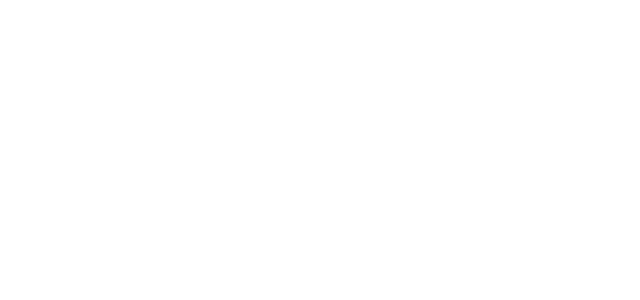
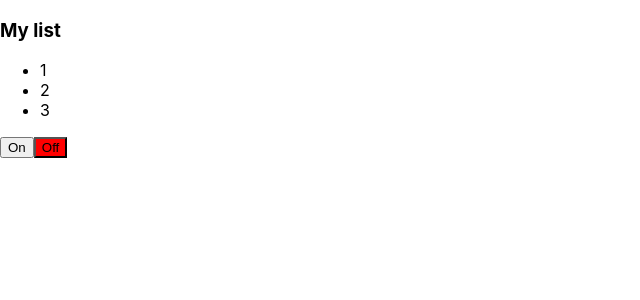
Before and after one commit to john1925brown/training__react, a React (Create React App) app: page / in a window 1280 px wide. Shown: the top 300 px of the page, without its empty margins (0-640 px from the left). Built offline with nearby package versions, Linux system fonts and the light colour scheme.

Commit message:
useState

```diff
--- a/src/App.tsx
+++ b/src/App.tsx
@@ -1,7 +1,14 @@
 import React from 'react';
+import { Accordeon } from './components/Accordeon';
+import { Radio } from './components/Radio/Radio';
 
 function App() {
-  return <div className="App"></div>;
+  return (
+    <div className="App">
+      <Accordeon title="My list" />
+      <Radio />
+    </div>
+  );
 }
 
 export default App;
--- /dev/null
+++ b/src/components/Accordeon.tsx
@@ -0,0 +1,28 @@
+import { useState } from 'react';
+
+type AccordeonPropsType = {
+  title: string;
+};
+
+export const Accordeon = (props: AccordeonPropsType) => {
+  const [isCollapsed, setIsCollapsed] = useState(false);
+
+  const collapsedHandler = () => {
+    setIsCollapsed(!isCollapsed);
+  };
+
+  return (
+    <div>
+      <h3 onClick={collapsedHandler}>{props.title}</h3>
+      {isCollapsed ? (
+        ''
+      ) : (
+        <ul>
+          <li>1</li>
+          <li>2</li>
+          <li>3</li>
+        </ul>
+      )}
+    </div>
+  );
+};
--- /dev/null
+++ b/src/components/Radio/Radio.tsx
@@ -0,0 +1,24 @@
+import { useState } from 'react';
+import './radio.css';
+
+export const Radio = () => {
+  const [isOn, setIsOn] = useState(false);
+
+  const onClickHandler = () => {
+    setIsOn(!isOn);
+  };
+
+  return (
+    <>
+      <div>
+        <button className={isOn ? 'on__btn' : ''} onClick={onClickHandler}>
+          On
+        </button>
+
+        <button className={!isOn ? 'off__btn' : ''} onClick={onClickHandler}>
+          Off
+        </button>
+      </div>
+    </>
+  );
+};
--- /dev/null
+++ b/src/components/Radio/radio.css
@@ -0,0 +1,7 @@
+.on__btn {
+  background-color: green;
+}
+
+.off__btn {
+  background-color: red;
+}
```
